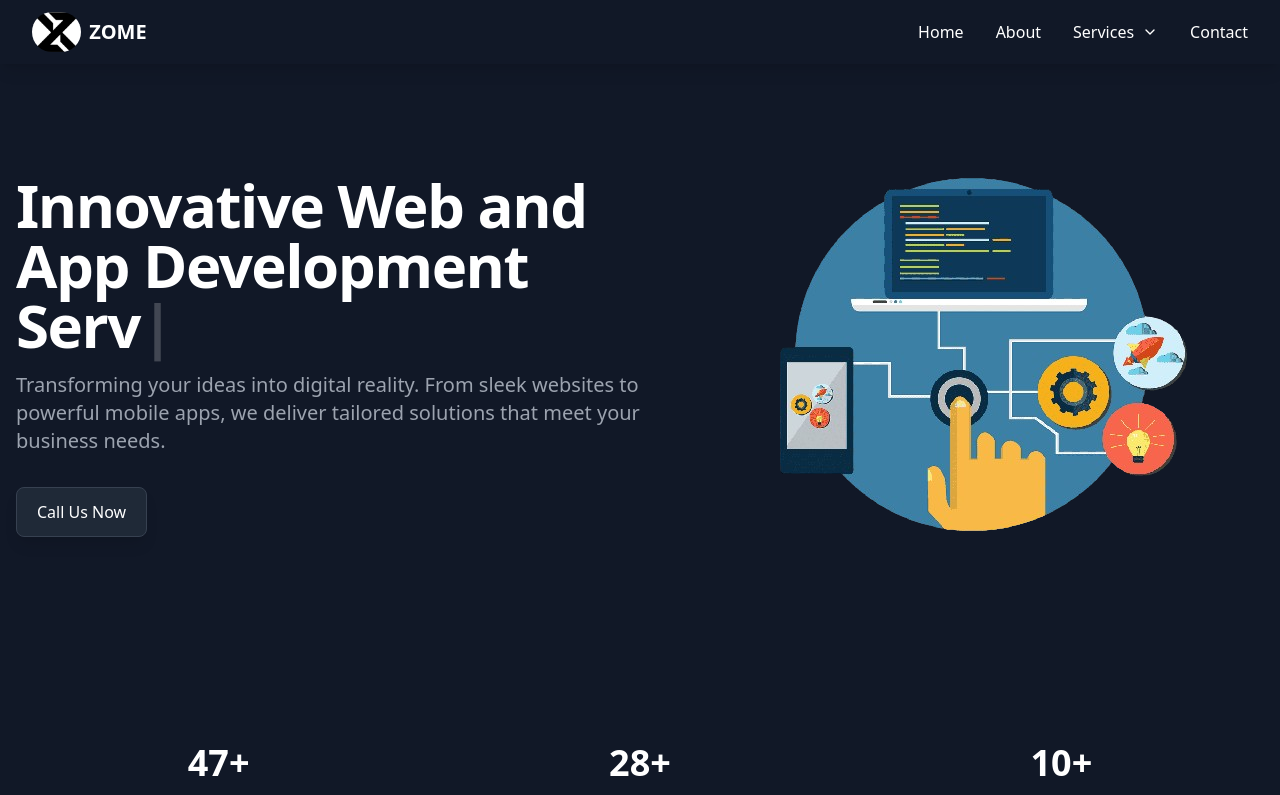
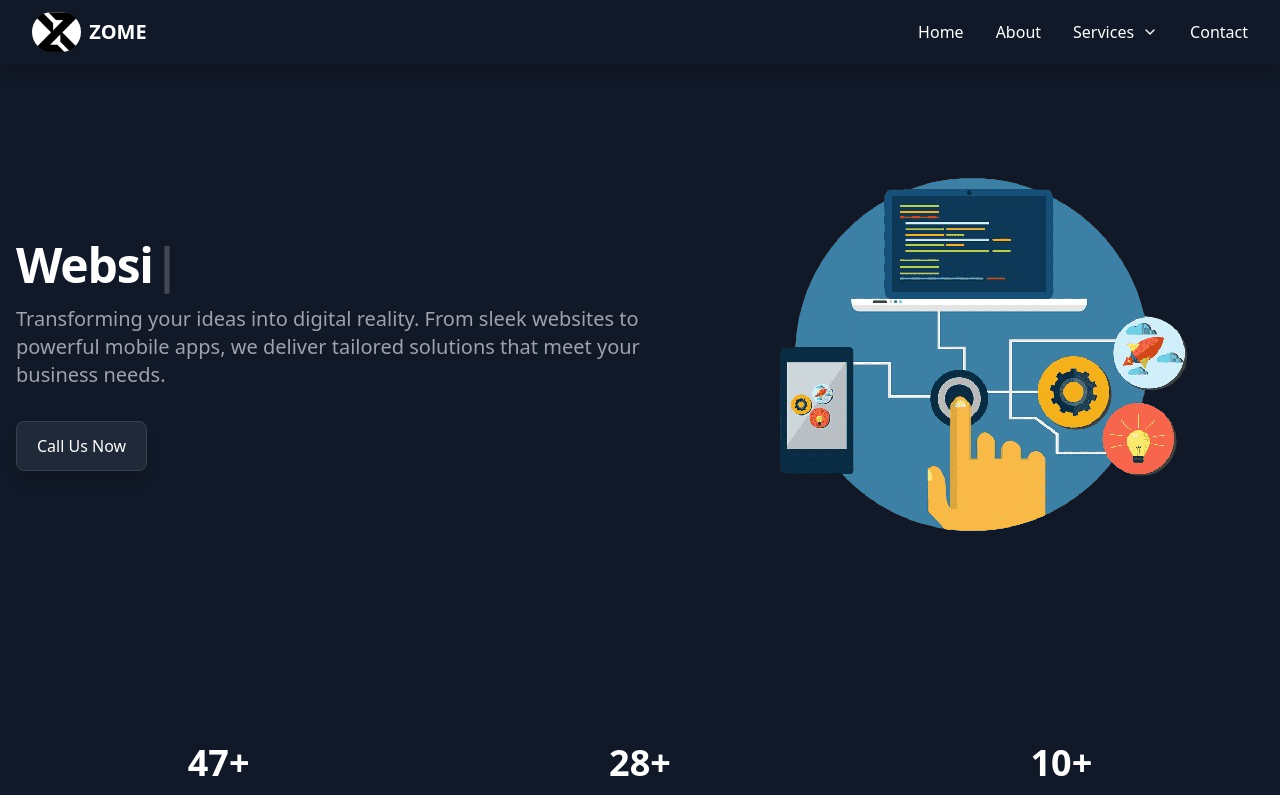
Before and after one commit to xyzome/zome, a React (Vite) app: page / in a window 1280 px wide. Shown: the top 795 px of the page. Built offline with nearby package versions, Linux system fonts and the light colour scheme.

Commit message:
updated text size of typewriter in hero section

```diff
--- a/src/components/Hero.jsx
+++ b/src/components/Hero.jsx
@@ -12,18 +12,18 @@ function Hero() {
           data-aos-offset="200" // Offset from the viewport
           data-aos-delay="100" // Delay before the animation starts
         >
-          <h1
-            className="max-w-2xl mb-4 text-4xl font-extrabold tracking-tight leading-none md:text-5xl xl:text-6xl text-white" // Text color remains white for contrast
+          <h6
+            className="max-w-2xl mb-4 text-3xl font-extrabold tracking-tight leading-none md:text-3xl xl:text-5xl text-white" // Text color remains white for contrast
             data-aos="fade-up" // Add AOS attribute for animation
           >
             <Typewriter
               options={{
-                strings: ['Innovative Web and App Development Services', 'Custom Software Solutions', 'Mobile App Development', 'Creative UI/UX Design', 'E-commerce Solutions', 'Tailored CRM Solutions'],
+                strings: [' Website Development', 'Custom Software Solutions', 'Mobile App Development', 'Creative UI/UX Design', 'E-Commerce Solutions', 'Tailored CRM Solutions'],
                 autoStart: true,
                 loop: true
               }}
             />
-          </h1>
+          </h6>
           <p
             className="max-w-2xl mb-6 font-light text-gray-400 lg:mb-8 md:text-lg lg:text-xl" // Make sure text color contrasts well with bg
             data-aos="fade-up" // Add AOS attribute for animation
```
